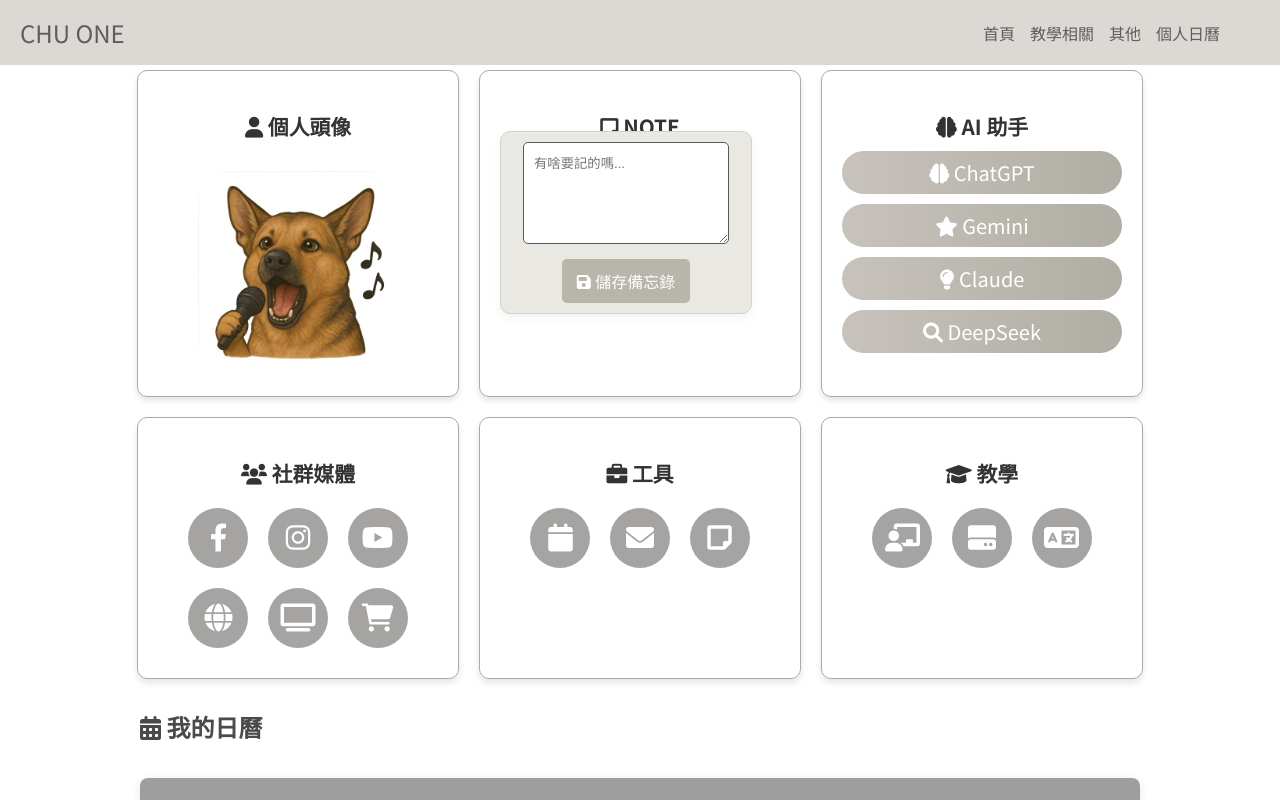
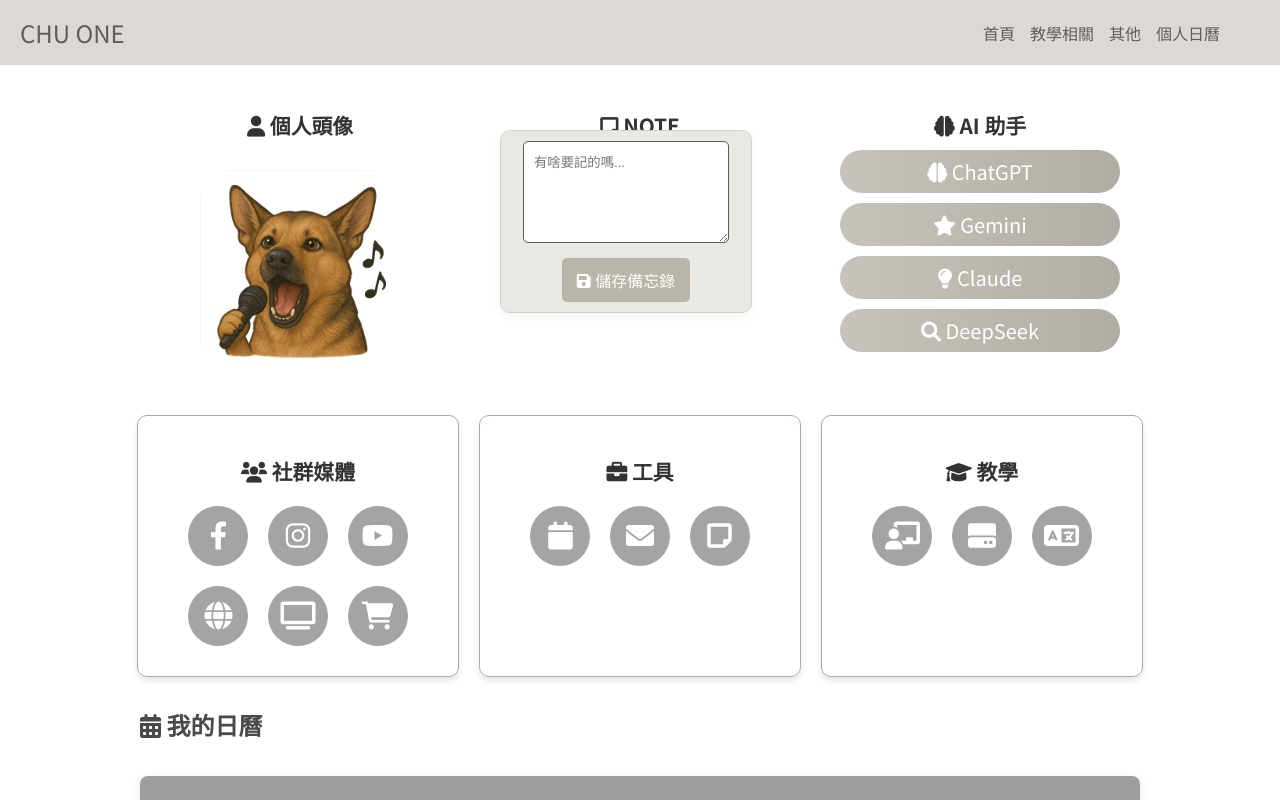
Before and after one commit to chuoneone/home3.github.io, a plain HTML site: page index.html in a window 1280 px wide. Shown: the top 800 px of the page. Drawn offline with Linux system fonts and the light colour scheme; grey boxes are pictures that could not be loaded; a web font is replaced by a local one.

Commit message:
Update style.css
add top-section

```diff
--- a/style.css
+++ b/style.css
@@ -121,6 +121,13 @@ iframe {
         border-radius: 8px;
         box-shadow: 0 2px 10px rgba(0,0,0,0.1);
     }
+
+/* 針對上排的 group 樣式做覆蓋 */
+.top-section .social-group {
+  border: none;
+  box-shadow: none;
+  background-color: transparent; /* 或改你想要的底色 */
+}
 
 
 /* 響應式設計 - 漢堡選單 */
```
